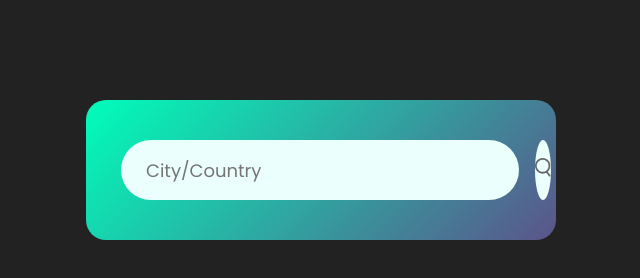
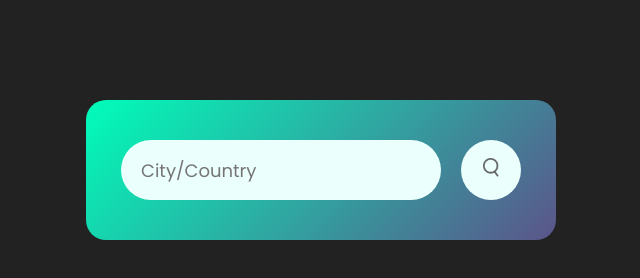
Before and after one commit to BeginnerFED/weather-app, a website built with Vite: page index.html in a window 1280 px wide. Shown: the whole page, without its empty margins (319-959 px from the left). Built offline with nearby package versions, Linux system fonts and the light colour scheme.

Commit message:
Add files via upload

```diff
--- a/index.css
+++ b/index.css
@@ -34,10 +34,11 @@ body{
     outline: 0;
     background: #ebfffc;
     color: 555;
-    padding: 10px 25px;
+    padding: 10px 20px;
     height: 60px;
     border-radius: 30px;
-    margin-right: 16px;
+    width:80%;
+    margin-right: 10px;
     font-size: 18px;
 }
 
```
